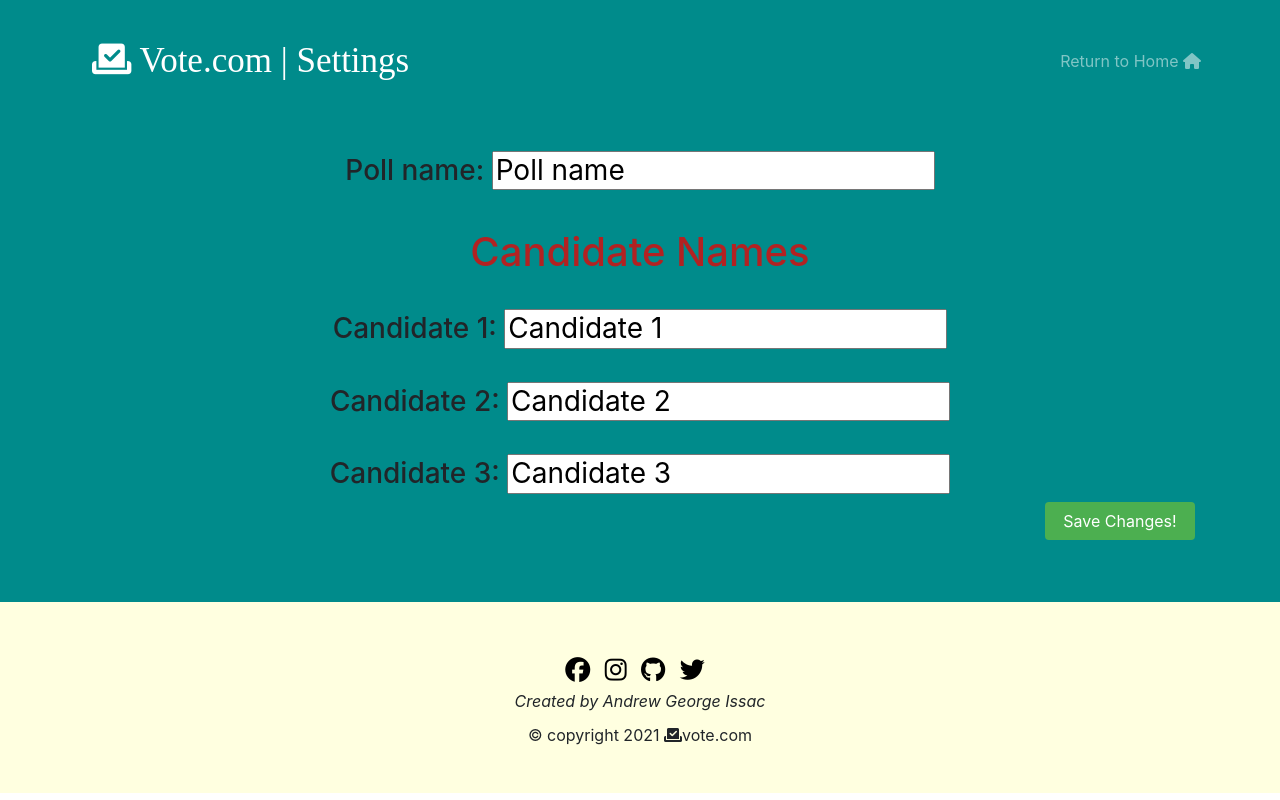
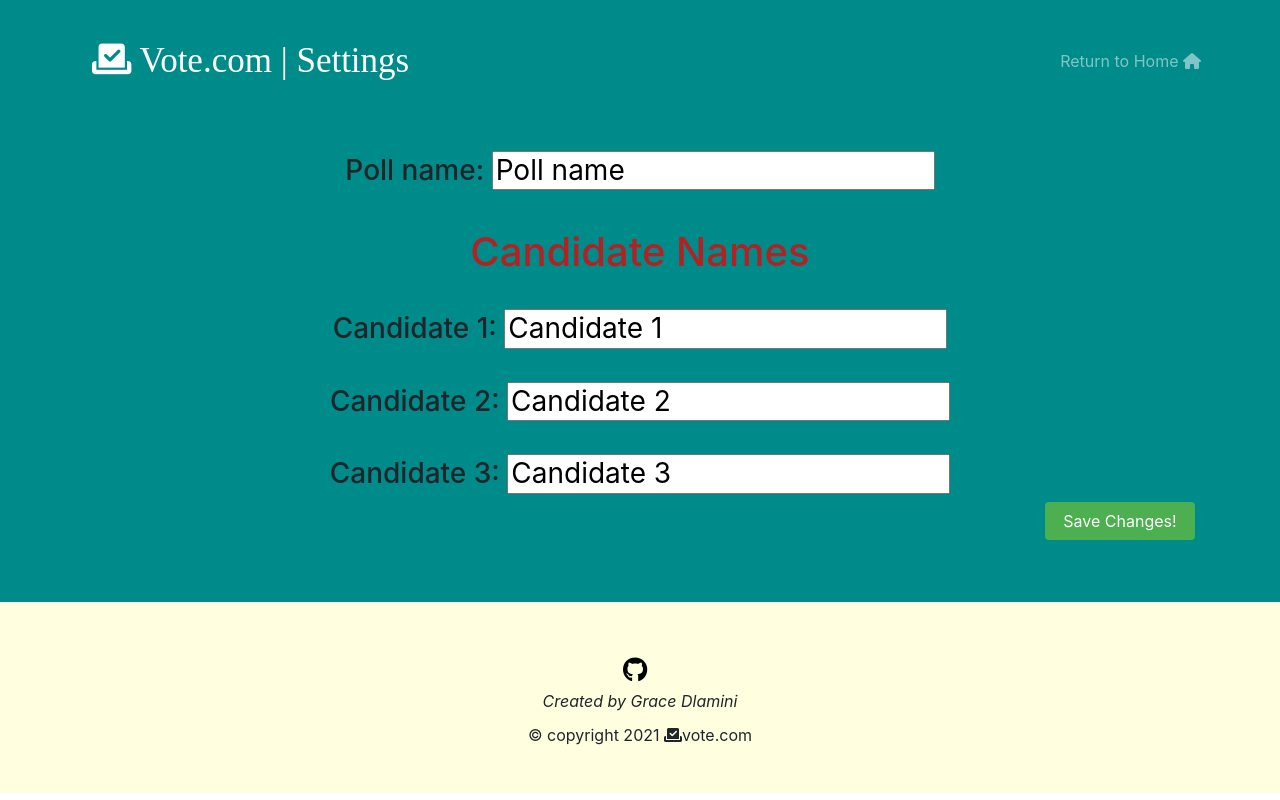
Before and after one commit to GraceDlamini/EVotingApp, a plain HTML site: page settings.html in a window 1280 px wide. Drawn offline with nearby package versions, Linux system fonts and the light colour scheme.

Commit message:
settings page
Changed

```diff
--- a/settings.html
+++ b/settings.html
@@ -42,12 +42,11 @@
             </div>
         </section>
         <section id="footer">
-            <a class="link-icon" href="https://www.facebook.com/andrew.georgeissac"><i class="fab fa-facebook"></i></a>
-            <a class="link-icon ist-icon" href="https://www.instagram.com/_andrewissac/"><i class="fab fa-instagram"></i></a>
-            <a class="link-icon" href="https://github.com/andrew-geeks"><i class="fab fa-github"></i></a>
-            <a class="link-icon" href="https://twitter.com/andrewgeorge002"><i class="fab fa-twitter"></i></a>
+
+            <a class="link-icon" href="https://emihle.vercel.app/""><i class="fab fa-github"></i></a>
+
             <br>
-            <em>Created by Andrew George Issac</em><br>
+            <em>Created by Grace Dlamini</em><br>
             <p style="padding-top: 10px;">© copyright 2021 <i class="fas fa-vote-yea"></i>vote.com</p>
         </section>
         <script src="https://ajax.googleapis.com/ajax/libs/jquery/3.5.1/jquery.min.js"></script>
```
